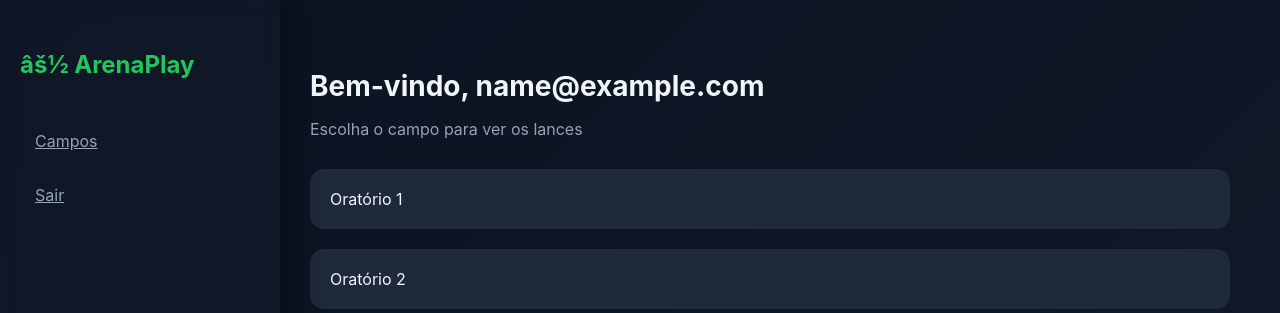
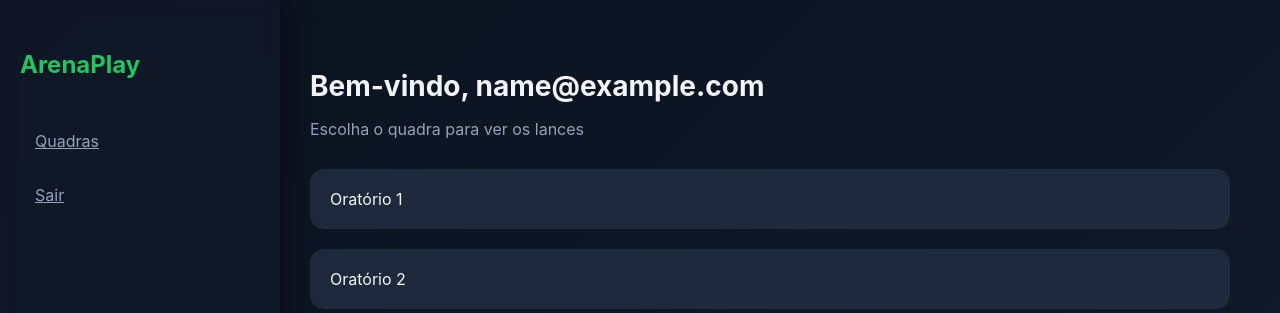
Before and after one commit to nosboratarp/arenaplay, a Flask app: page /dashboard in a window 1280 px wide. Shown: the top 313 px of the page. Run offline with Flask 3, Linux system fonts and the light colour scheme; the visitor is signed in with stand-in values (Sample User, id 1); some libraries are stand-ins or nearby versions.

Commit message:
Atualização da tela Dashboard

```diff
--- a/templates/dashboard.html
+++ b/templates/dashboard.html
@@ -7,14 +7,14 @@
 <body>
 
 <div class="sidebar">
-    <h2>âš½ ArenaPlay</h2>
-    <a href="/dashboard">Campos</a>
+    <h2>ArenaPlay</h2>
+    <a href="/dashboard">Quadras</a>
     <a href="/logout">Sair</a>
 </div>
 
 <div class="content">
     <h1>Bem-vindo, {{ user }}</h1>
-    <p>Escolha o campo para ver os lances</p>
+    <p>Escolha o quadra para ver os lances</p>
 
     <div class="card" onclick="window.location='/quadra/oratorio1'">
         Oratório 1
```
